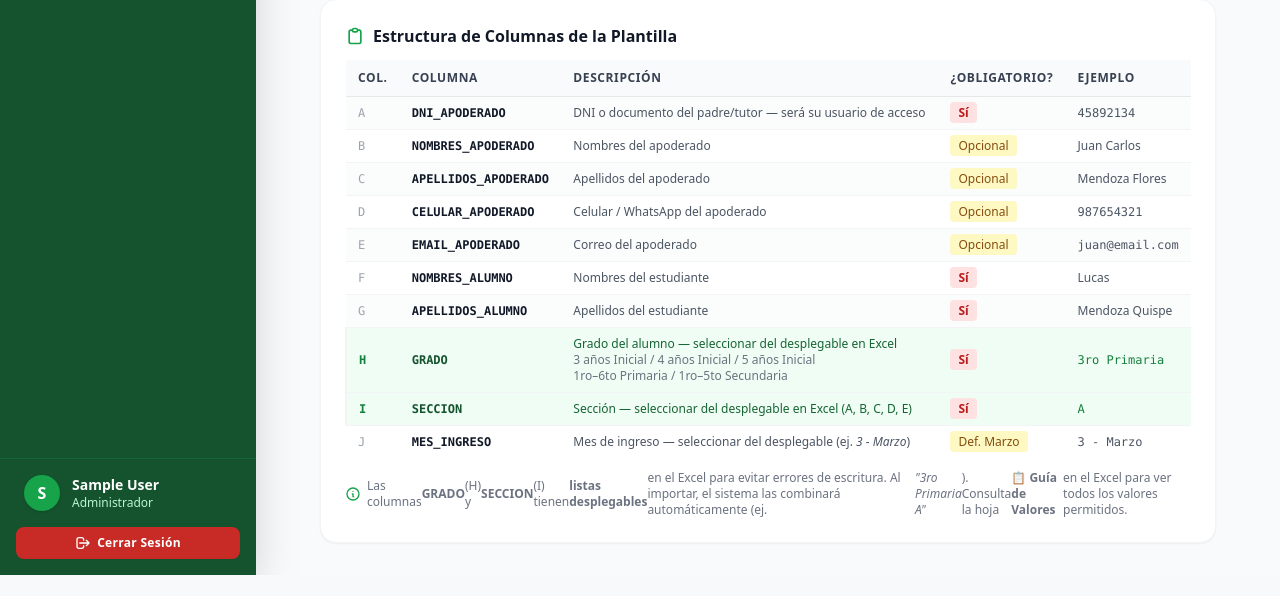
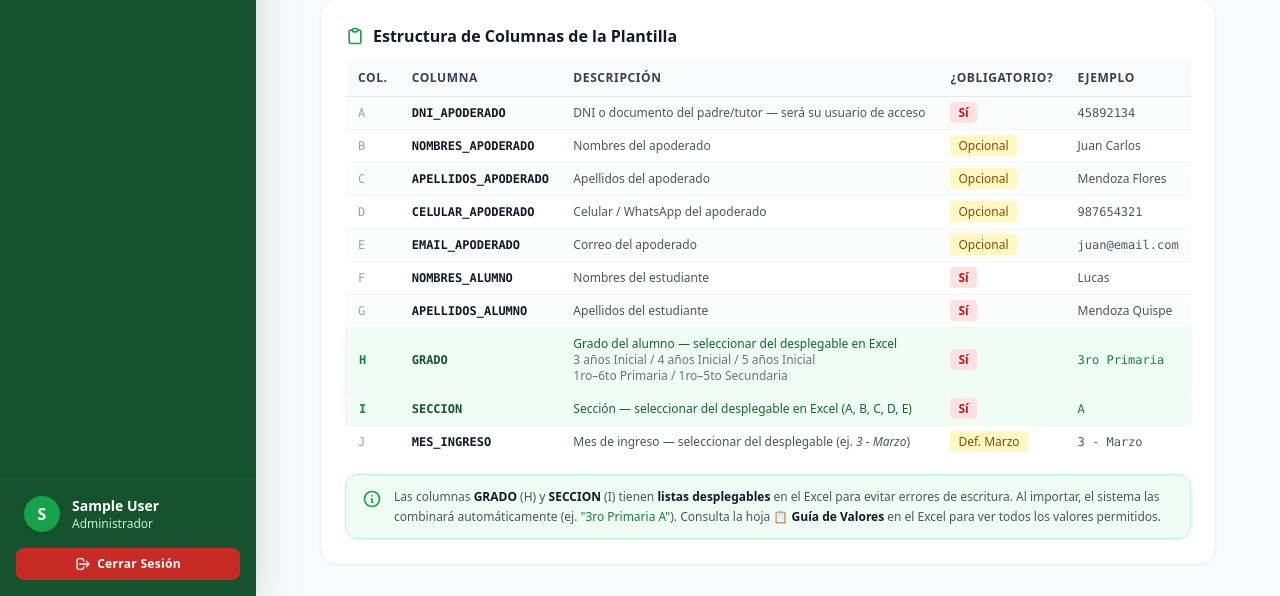
Before and after one commit to fra1l-pos/project-TI, a Django app: page /alumnos/carga-masiva/ in a window 1280 px wide. Shown: the part 688-1284 px from the top of the page. Before the commit the page ends 1263 px from the top, so only its background shows below. Run offline with Django 5.2, Linux system fonts and the light colour scheme; the visitor is signed in with stand-in values (Sample User, id 1); some libraries are stand-ins or nearby versions.

Commit message:
fix: ordenar aviso en Carga Masiva

```diff
--- a/templates/administrador/alumnos_carga_masiva.html
+++ b/templates/administrador/alumnos_carga_masiva.html
@@ -174,10 +174,18 @@
                 </tbody>
             </table>
         </div>
-        <p class="text-xs text-gray-500 mt-3 flex items-center">
-            <svg class="w-4 h-4 mr-1.5 text-colegio-600 flex-shrink-0" fill="none" stroke="currentColor" viewBox="0 0 24 24"><path stroke-linecap="round" stroke-linejoin="round" stroke-width="2" d="M13 16h-1v-4h-1m1-4h.01M21 12a9 9 0 11-18 0 9 9 0 0118 0z"></path></svg>
-            Las columnas <strong>GRADO</strong> (H) y <strong>SECCION</strong> (I) tienen <strong>listas desplegables</strong> en el Excel para evitar errores de escritura. Al importar, el sistema las combinará automáticamente (ej. <em>"3ro Primaria A"</em>). Consulta la hoja <strong>📋 Guía de Valores</strong> en el Excel para ver todos los valores permitidos.
-        </p>
+        <div class="mt-4 flex items-start gap-3 rounded-xl bg-colegio-50 border border-colegio-200 px-4 py-3">
+            <svg class="w-5 h-5 text-colegio-600 flex-shrink-0 mt-0.5" fill="none" stroke="currentColor" viewBox="0 0 24 24"><path stroke-linecap="round" stroke-linejoin="round" stroke-width="2" d="M13 16h-1v-4h-1m1-4h.01M21 12a9 9 0 11-18 0 9 9 0 0118 0z"></path></svg>
+            <p class="text-xs text-gray-600 leading-relaxed">
+                Las columnas <strong class="font-semibold text-gray-900">GRADO</strong> (H) y
+                <strong class="font-semibold text-gray-900">SECCION</strong> (I) tienen
+                <strong class="font-semibold text-gray-900">listas desplegables</strong> en el Excel para evitar
+                errores de escritura. Al importar, el sistema las combinará automáticamente
+                (ej. <em class="not-italic font-medium text-colegio-700">"3ro Primaria A"</em>). Consulta la hoja
+                <strong class="font-semibold text-gray-900">📋 Guía de Valores</strong> en el Excel para ver todos los
+                valores permitidos.
+            </p>
+        </div>
     </div>
 </div>
 
```
